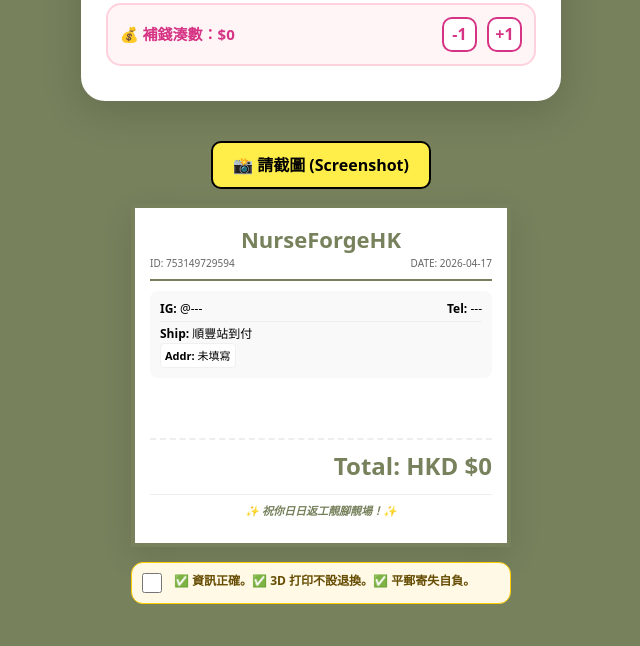
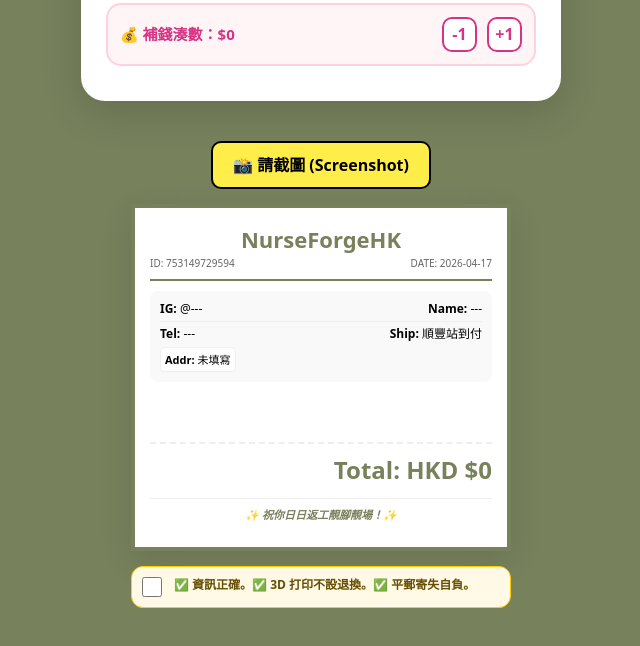
Before and after one commit to nurseforgehk/nurseforge-web, a Next.js app: page / in a window 1280 px wide. Shown: the part 3236-3882 px from the top of the page, without its empty margins (319-959 px from the left). Built offline with nearby package versions, Linux system fonts and the light colour scheme.

Commit message:
V20 - Added recipient name to order summary screenshot

```diff
--- a/app/page.tsx
+++ b/app/page.tsx
@@ -1,7 +1,7 @@
 "use client";
 import React, { useState, useRef, useEffect } from 'react';
 
-export default function NurseForgeFinalV19() {
+export default function NurseForgeFinalV20() {
   const [mounted, setMounted] = useState(false);
   const [agreed, setAgreed] = useState(false);
   const [copied, setCopied] = useState(false);
@@ -39,10 +39,8 @@
     setRandomQuote(quotes[Math.floor(Math.random() * quotes.length)]);
   }, []);
 
-  // 判定是否選購了 Clicker
   const hasClicker = items.clickerLuckyPink > 0 || items.clickerLuckyBlue > 0 || items.clickerShutUp > 0 || items.clickerCombo > 0;
 
-  // 如果選了 Clicker 且當前方法是平郵，則強制跳轉到順豐
   useEffect(() => {
     if (hasClicker && shipping.method === 'post') {
       setShipping(s => ({ ...s, method: 'sf_station' }));
@@ -114,6 +112,7 @@
       </div>
 
       <div ref={orderSectionRef} style={{ width: '100%', maxWidth: '480px', margin: '0 auto', display: 'flex', flexDirection: 'column', gap: '25px' }}>
+        {/* 第一、二、三區保持不變 */}
         <div style={formCardStyle}>
           <Section title="📦 第一區：膠紙座系列" badge="可選平郵(包郵)" badgeColor="#2E7D32">
             <Row name="🤍 白色 White ($58)" count={items.tapeWhite} onAdd={() => update('tapeWhite', 1)} onSub={() => update('tapeWhite', -1)} />
@@ -142,7 +141,6 @@
         </div>
 
         <div style={formCardStyle}>
-          {/* 新增：Clicker 區不設平郵提示 */}
           <Section title="🔔 第二區：Clicker 系列" badge="❌ 不設平郵" badgeColor="#dc3545">
             <Row name="🌸 粉紅白吉床 ($58)" count={items.clickerLuckyPink} onAdd={() => update('clickerLuckyPink', 1)} onSub={() => update('clickerLuckyPink', -1)} />
             <Row name="💎 藍白吉床 ($58)" count={items.clickerLuckyBlue} onAdd={() => update('clickerLuckyBlue', 1)} onSub={() => update('clickerLuckyBlue', -1)} />
@@ -171,9 +169,7 @@
             <textarea placeholder="詳細收件地址 / 順豐代碼" style={{...inputStyle, height: '80px'} as any} value={shipping.address} onChange={e => setShipping({...shipping, address: e.target.value})} />
             <input placeholder="備註事項 (Remarks)" style={{...inputStyle, border: '2px solid #77815C'} as any} value={shipping.remarks} onChange={e => setShipping({...shipping, remarks: e.target.value})} />
             <div style={{ display: 'flex', flexWrap: 'wrap', gap: '10px', marginTop: '12px' }}>
-              {/* 如果選了 Clicker，隱藏平郵選項 */}
               {!hasClicker && <Radio label="本地平郵 (包郵)" active={shipping.method === 'post'} onClick={() => setShipping({...shipping, method: 'post'})} />}
-
               <Radio label={isFreeSF ? "順豐站 (免運)" : "順豐站到付"} active={shipping.method === 'sf_station'} onClick={() => setShipping({...shipping, method: 'sf_station'})} />
               <Radio label={isFreeSF ? "智能櫃 (免運)" : "智能櫃到付"} active={shipping.method === 'sf_locker'} onClick={() => setShipping({...shipping, method: 'sf_locker'})} />
               <Radio label="送上門 (到付)" active={shipping.method === 'sf_direct'} onClick={() => setShipping({...shipping, method: 'sf_direct'})} />
@@ -194,10 +190,15 @@
             <div style={{ display: 'flex', justifyContent: 'space-between', fontSize: '10px', color: '#666' }}><span>ID: {orderId}</span><span>DATE: {today}</span></div>
           </div>
           <div style={orderInfoBoxStyle}>
+            {/* 更新執貨單區域：顯示收件人名稱 */}
             <div style={{ display: 'flex', justifyContent: 'space-between', borderBottom: '1px solid #eee', paddingBottom: '4px', marginBottom: '4px' }}>
-               <span><strong>IG:</strong> @{shipping.igName || '---'}</span><span><strong>Tel:</strong> {shipping.phone || '---'}</span>
+               <span><strong>IG:</strong> @{shipping.igName || '---'}</span>
+               <span><strong>Name:</strong> {shipping.name || '---'}</span>
             </div>
-            <p><strong>Ship:</strong> {methodMap[shipping.method]}</p>
+            <div style={{ display: 'flex', justifyContent: 'space-between', marginBottom: '4px' }}>
+               <span><strong>Tel:</strong> {shipping.phone || '---'}</span>
+               <span><strong>Ship:</strong> {methodMap[shipping.method]}</span>
+            </div>
             <p style={addressPreviewStyle}><strong>Addr:</strong> {shipping.address || '未填寫'}</p>
             {shipping.remarks && <p style={{ color: '#D63384', fontSize: '11px', marginTop: '2px' }}><strong>Rem:</strong> {shipping.remarks}</p>}
           </div>
@@ -247,18 +248,8 @@
   );
 }
 
-// 樣式表 (僅列出變動部分)
-const badgeStyle = (color: string): any => ({
-    fontSize: '10px',
-    backgroundColor: color === '#dc3545' ? '#FEE2E2' : '#E8F5E9',
-    color: color,
-    padding: '2px 8px',
-    borderRadius: '10px',
-    marginLeft: '8px',
-    border: `1px solid ${color}`,
-    verticalAlign: 'middle'
-});
-
+// 樣式表 (與 V19 相同)
+const badgeStyle = (color: string): any => ({ fontSize: '10px', backgroundColor: color === '#dc3545' ? '#FEE2E2' : '#E8F5E9', color: color, padding: '2px 8px', borderRadius: '10px', marginLeft: '8px', border: `1px solid ${color}`, verticalAlign: 'middle' });
 const clearBtnStyle: any = { padding: '6px 12px', backgroundColor: '#fff', color: '#dc3545', border: '1px solid #dc3545', borderRadius: '8px', fontSize: '12px', fontWeight: 'bold', cursor: 'pointer' };
 const bottomTotalCardStyle: any = { backgroundColor: '#fff', padding: '12px 15px', borderRadius: '16px', border: '2px solid #77815C', marginBottom: '10px', width: '100%', boxShadow: '0 -4px 15px rgba(0,0,0,0.05)' };
 const igLinkBtnStyle: any = { flex: 1, padding: '10px', borderRadius: '12px', background: 'linear-gradient(45deg, #f09433, #e6683c, #dc2743, #cc2366, #bc1888)', color: '#fff', textDecoration: 'none', fontSize: '12px', fontWeight: 'bold', textAlign: 'center', boxShadow: '0 4px 10px rgba(0,0,0,0.1)', minWidth: '160px' };
```
